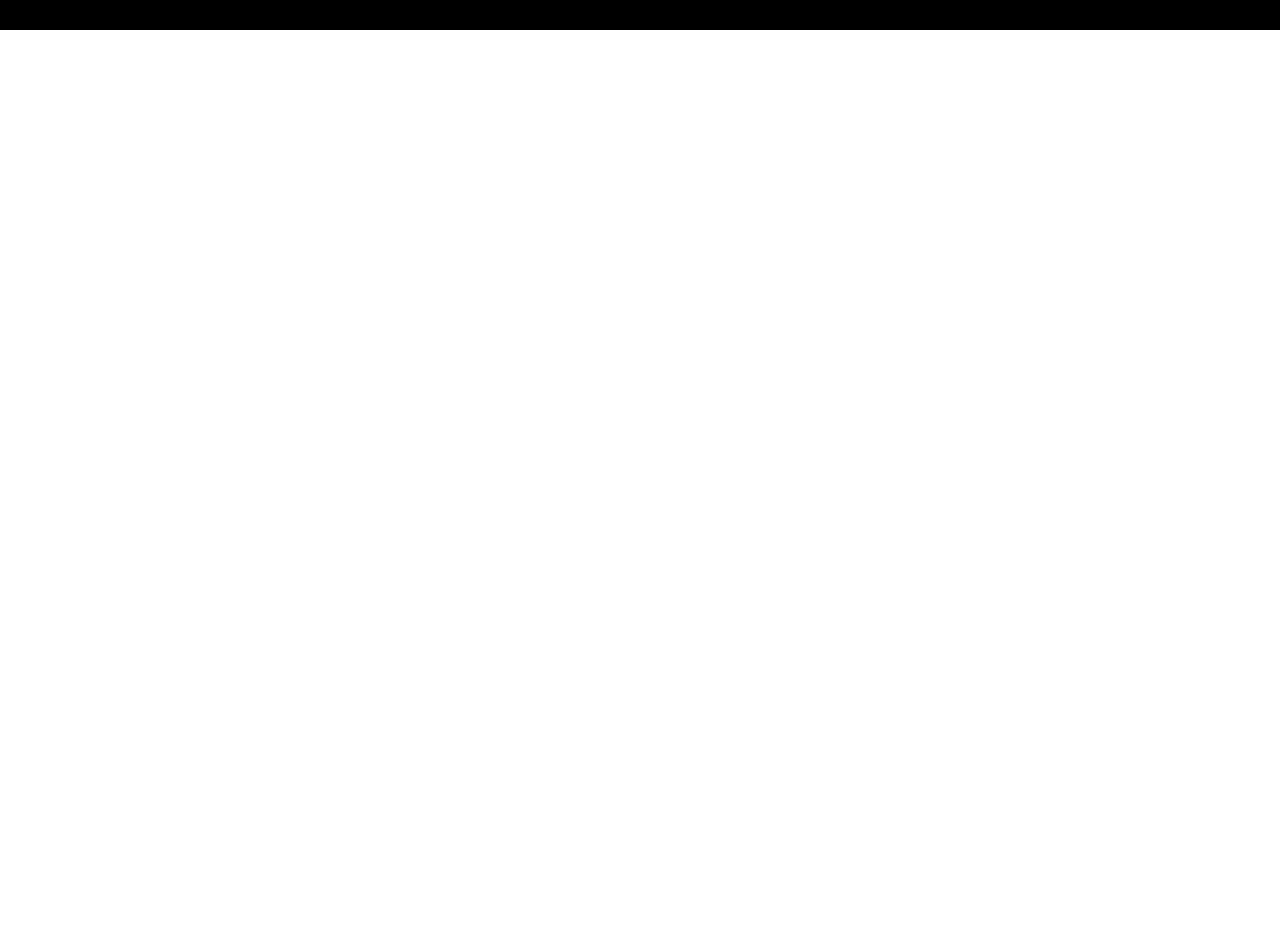
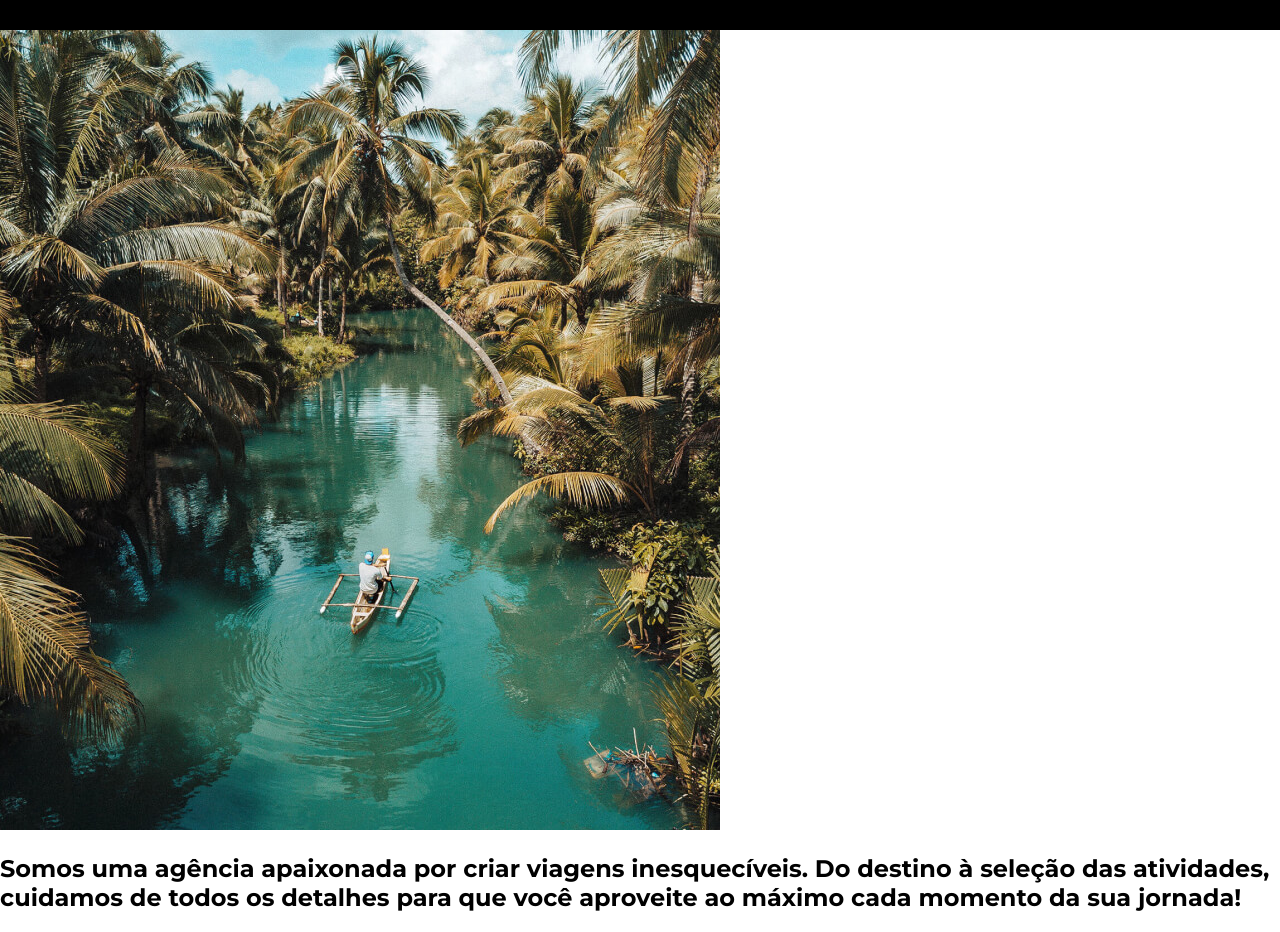
Before and after one commit to guilhermeperesini/jornada-viagens, a plain HTML site: page index.html in a window 1280 px wide. Shown: the part 139-1071 px from the top of the page. Before the commit the page ends 800 px from the top, so only its background shows below. Drawn offline with Linux system fonts and the light colour scheme.

Commit message:
Inicia estrutura do hero

```diff
--- a/css/style.css
+++ b/css/style.css
@@ -1,2 +1,3 @@
 @import url(global.css);
 @import url(header.css);
+@import url(hero.css);
--- a/index.html
+++ b/index.html
@@ -55,5 +55,13 @@
         </nav>
       </div>
     </header>
+    <section class="hero">
+      <img src="img/hero-mobile.jpg" alt="" />
+      <h2>
+        Somos uma agência apaixonada por criar viagens inesquecíveis. Do destino
+        à seleção das atividades, cuidamos de todos os detalhes para que você
+        aproveite ao máximo cada momento da sua jornada!
+      </h2>
+    </section>
   </body>
 </html>
```
Also changed, not shown: css/hero.css (added), img/hero-mobile.jpg (added).
